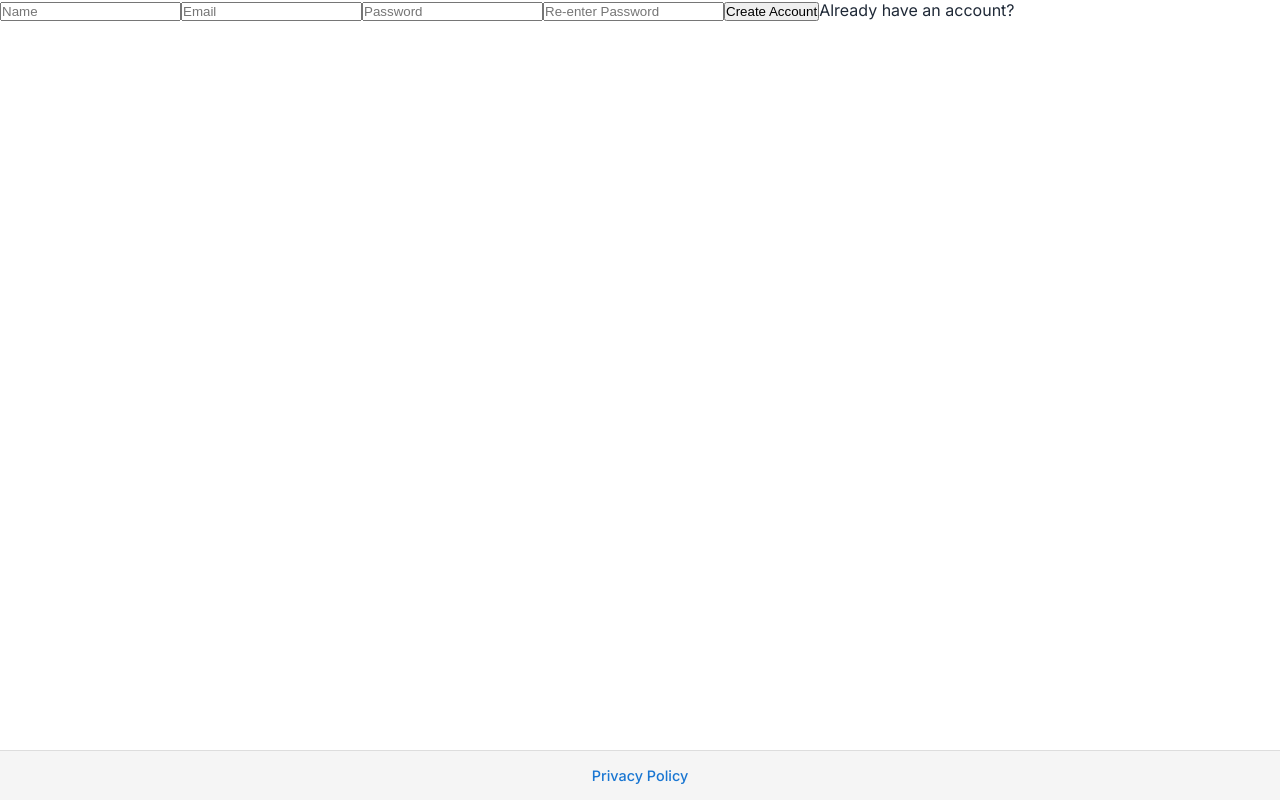
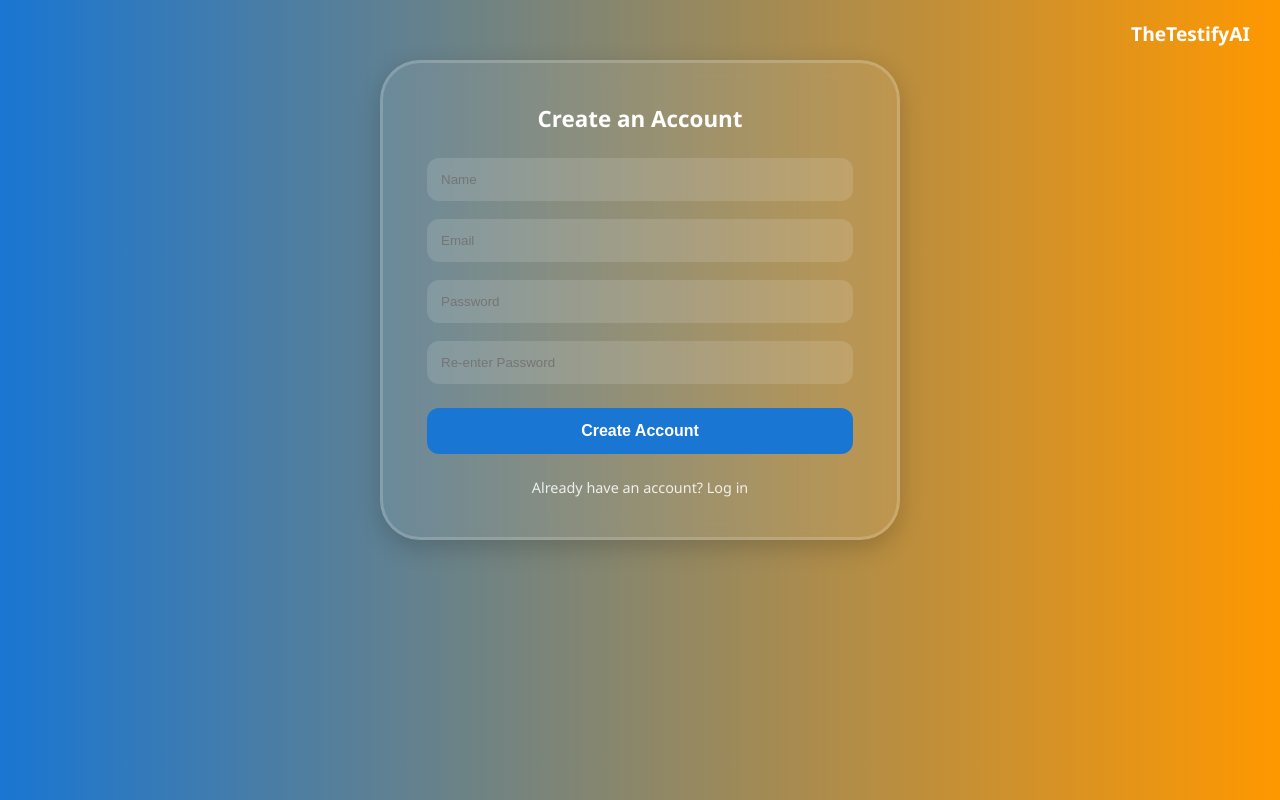
Before and after one commit to christensenandrew455-cell/Testifyai, a Next.js app: page /signup in a window 1280 px wide. Built offline with nearby package versions, Linux system fonts and the light colour scheme; no server answers.

Commit message:
Update page.js

```diff
--- a/app/signup/page.js
+++ b/app/signup/page.js
@@ -1,9 +1,17 @@
 "use client";
 import { useState } from "react";
 import Link from "next/link";
-import { auth } from "@/lib/firebase";
+import { useRouter } from "next/navigation";
+
+// ---- UPDATE THIS IMPORT IF YOUR firebase file is somewhere else ----
+// If you placed firebase in /lib/firebase.js use:
+import { auth } from "@/app/firebase";
+// If you used app/firebase.js use:
+// import { auth } from "@/app/firebase";
+// If you used src/firebase.js use:
+// import { auth } from "@/src/firebase";
+// ------------------------------------------------------------------
 import { createUserWithEmailAndPassword, updateProfile } from "firebase/auth";
-import { useRouter } from "next/navigation";
 
 export default function SignUpPage() {
   const router = useRouter();
@@ -13,75 +21,169 @@
   const [pass, setPass] = useState("");
   const [pass2, setPass2] = useState("");
   const [error, setError] = useState("");
+  const [loading, setLoading] = useState(false);
 
-  async function handleSignup() {
+  const inputStyle = {
+    padding: "14px",
+    borderRadius: "12px",
+    border: "none",
+    outline: "none",
+    backgroundColor: "rgba(255,255,255,0.12)",
+    color: "white",
+  };
+
+  async function handleSignup(e) {
+    e.preventDefault();
     setError("");
 
+    if (!name.trim() || !email.trim() || !pass || !pass2) {
+      setError("Please fill out all fields.");
+      return;
+    }
     if (pass !== pass2) {
       setError("Passwords do not match.");
       return;
     }
+    setLoading(true);
 
     try {
       const userCred = await createUserWithEmailAndPassword(auth, email, pass);
 
-      // Update display name
-      await updateProfile(userCred.user, {
-        displayName: name,
-      });
+      // set display name
+      await updateProfile(userCred.user, { displayName: name });
 
-      router.push("/profile"); // redirect after signup
+      // successful signup — navigate to profile
+      router.push("/profile");
     } catch (err) {
-      setError(err.message);
+      // Friendly error messages for common cases
+      const message = (err && err.code) ? err.code : (err && err.message) || "Signup failed";
+      if (message.includes("auth/email-already-in-use")) {
+        setError("This email is already registered. Try logging in.");
+      } else if (message.includes("auth/invalid-email")) {
+        setError("That email looks invalid.");
+      } else if (message.includes("auth/weak-password")) {
+        setError("Password is too weak (>= 6 characters).");
+      } else {
+        setError(typeof err === "string" ? err : String(err.message || err));
+      }
+    } finally {
+      setLoading(false);
     }
   }
 
   return (
-    <div style={{ /* your same styling */ }}>
-      {/* stuff removed for clarity */}
+    <div
+      style={{
+        minHeight: "100vh",
+        width: "100vw",
+        background: "linear-gradient(90deg, #1976d2 0%, #ff9800 100%)",
+        display: "flex",
+        flexDirection: "column",
+        alignItems: "center",
+        fontFamily: "Segoe UI, Roboto, sans-serif",
+        color: "white",
+        textAlign: "center",
+        padding: "40px 20px",
+        position: "relative",
+      }}
+    >
+      <div
+        style={{
+          position: "absolute",
+          top: "20px",
+          right: "30px",
+          fontWeight: 700,
+          color: "white",
+          fontSize: "1.2rem",
+        }}
+      >
+        TheTestifyAI
+      </div>
+
+      <form
+        onSubmit={handleSignup}
+        style={{
+          backgroundColor: "rgba(255,255,255,0.08)",
+          backdropFilter: "blur(10px)",
+          borderRadius: "40px",
+          border: "3px solid rgba(255,255,255,0.18)",
+          padding: "40px 44px",
+          width: "92%",
+          maxWidth: "520px",
+          color: "white",
+          textAlign: "center",
+          boxShadow: "0 8px 24px rgba(0,0,0,0.18)",
+          marginTop: "20px",
+          display: "flex",
+          flexDirection: "column",
+          gap: "18px",
+        }}
+      >
+        <h2 style={{ marginBottom: "6px", fontWeight: 800, fontSize: "1.4rem" }}>
+          Create an Account
+        </h2>
 
         {error && (
-        <p style={{ color: "red", marginBottom: "12px", fontSize: "0.9rem" }}>
+          <div style={{ color: "#ffdddd", background: "rgba(0,0,0,0.12)", padding: "10px", borderRadius: 8 }}>
             {error}
-        </p>
+          </div>
         )}
 
         <input
           type="text"
           placeholder="Name"
+          value={name}
           onChange={(e) => setName(e.target.value)}
-        style={{ /* input style */ }}
+          style={inputStyle}
         />
 
         <input
           type="email"
           placeholder="Email"
+          value={email}
           onChange={(e) => setEmail(e.target.value)}
-        style={{ /* input style */ }}
+          style={inputStyle}
         />
 
         <input
           type="password"
           placeholder="Password"
+          value={pass}
           onChange={(e) => setPass(e.target.value)}
-        style={{ /* input style */ }}
+          style={inputStyle}
         />
 
         <input
           type="password"
           placeholder="Re-enter Password"
+          value={pass2}
           onChange={(e) => setPass2(e.target.value)}
-        style={{ /* input style */ }}
+          style={inputStyle}
         />
 
         <button
-        onClick={handleSignup}
-        style={{ /* button style */ }}
+          type="submit"
+          disabled={loading}
+          style={{
+            width: "100%",
+            padding: "14px 0",
+            borderRadius: "12px",
+            border: "none",
+            backgroundColor: loading ? "#9ec4ff" : "#1976d2",
+            color: "white",
+            fontWeight: 700,
+            fontSize: "1rem",
+            cursor: loading ? "not-allowed" : "pointer",
+            marginTop: "6px",
+          }}
         >
-        Create Account
+          {loading ? "Creating..." : "Create Account"}
         </button>
 
-      <Link href="/login">Already have an account?</Link>
+        <Link href="/login" style={{ marginTop: "6px", color: "white", opacity: 0.85, fontSize: "0.9rem" }}>
+          Already have an account? Log in
+        </Link>
+      </form>
     </div>
   );
 }
```
Lines whose indentation alone changed are shown as unchanged.
